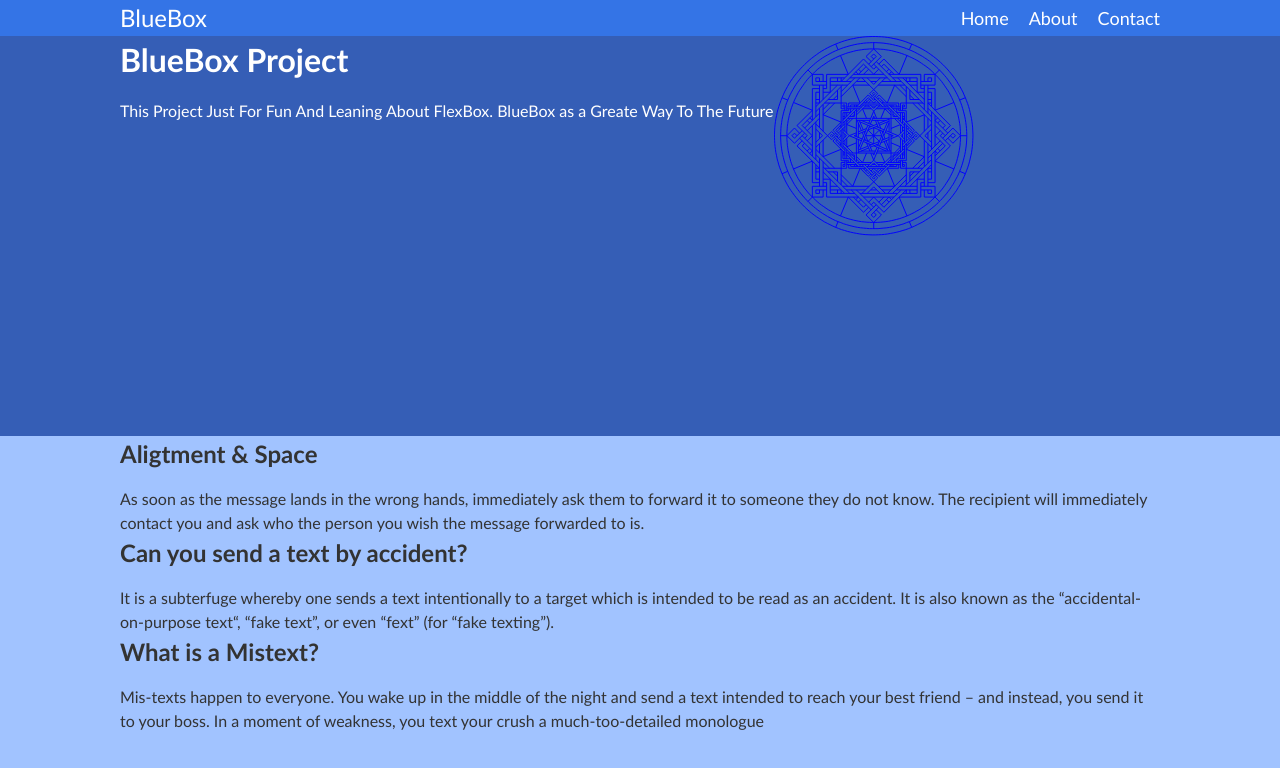
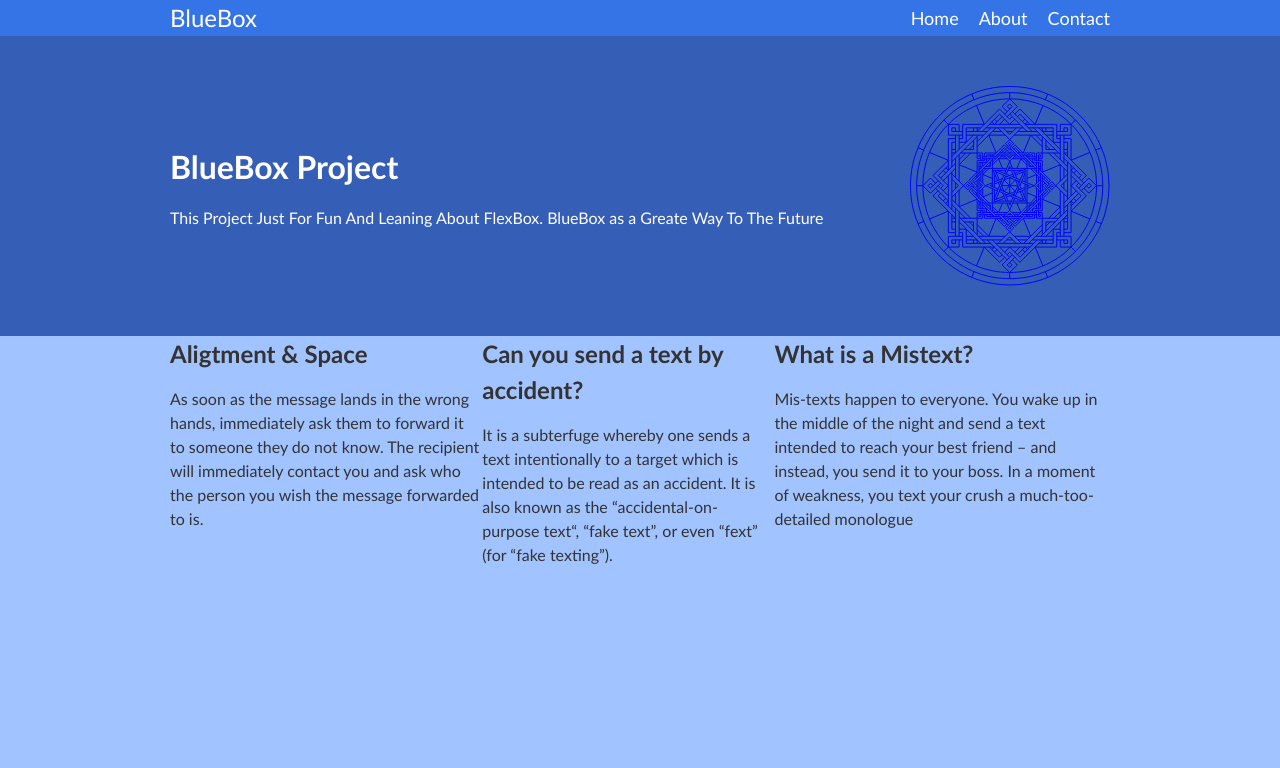
Before and after one commit to hutan88/blue-box, a plain HTML site: page index.html in a window 1280 px wide. Drawn offline with Linux system fonts and the light colour scheme.

Commit message:
Finished

```diff
--- a/css/styles.css
+++ b/css/styles.css
@@ -15,36 +15,45 @@ body{
 ul{
     list-style: none;
 }
+
 img{
     max-width: 100%;
 }
+
 h1,h2{
     margin-bottom: 15px ;
 }
+
 .container{
-    max-width: 1100px;
+    max-width: 1000px;
     margin: 0 auto;
     padding: 0 30px;
+
 }
 
 .navbar{
     background: #3474e6;
     color: white;
-    /* height: 60px; */
+     /* height: 20px; */
 }
 
 .navbar .logo{
     font-size: x-large;
 
 }
+.navbar ul{
+    display: flex;
+    }
 .navbar a{
     color: white;
     text-decoration: none;
     font-size: 18px;
     }
+
 .navbar a:hover{
     color: lightblue;
 }
+
 .navbar .container{
     display: flex;
     justify-content: space-between;
@@ -52,9 +61,6 @@ h1,h2{
     height: 100%;
 }
 
-.navbar ul{
-    display: flex;
-    }
 .navbar ul li{
     margin-left: 20px;
 }
@@ -62,13 +68,25 @@ h1,h2{
 .header{
     background-color: rgb(53, 94, 182);
     color: white;
-    min-height: 400px;
-}
-.header img{
-    max-width: 200px;
-    flex-basis: 60%;
 
 }
 .header .container{
     display: flex;
+    flex-direction: row;
+    justify-content: space-between;
+    height: 300px;
 }
+
+.header .container .txt-head{
+    align-self: center;
+
+}
+.header .container img{
+    max-width: 200px;
+
+}
+
+.boxes .container{
+    display: flex;
+
+}
--- a/index.html
+++ b/index.html
@@ -23,7 +23,7 @@
 </nav>
 <header class="header">
     <div class="container">
-        <div>
+        <div class="txt-head">
             <h1>BlueBox Project</h1>
             <p>
                 This Project Just For Fun And Leaning About FlexBox.
```
